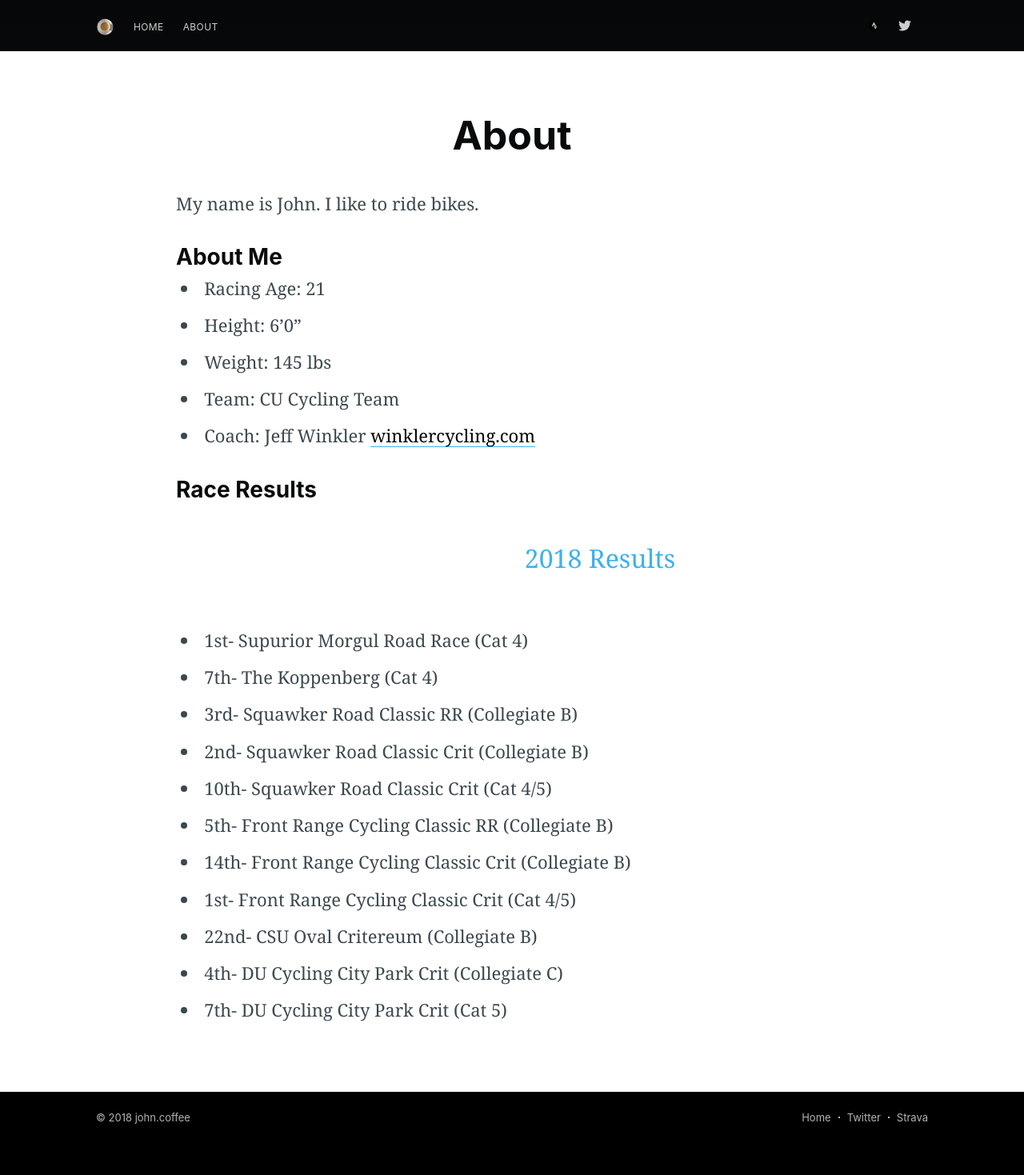
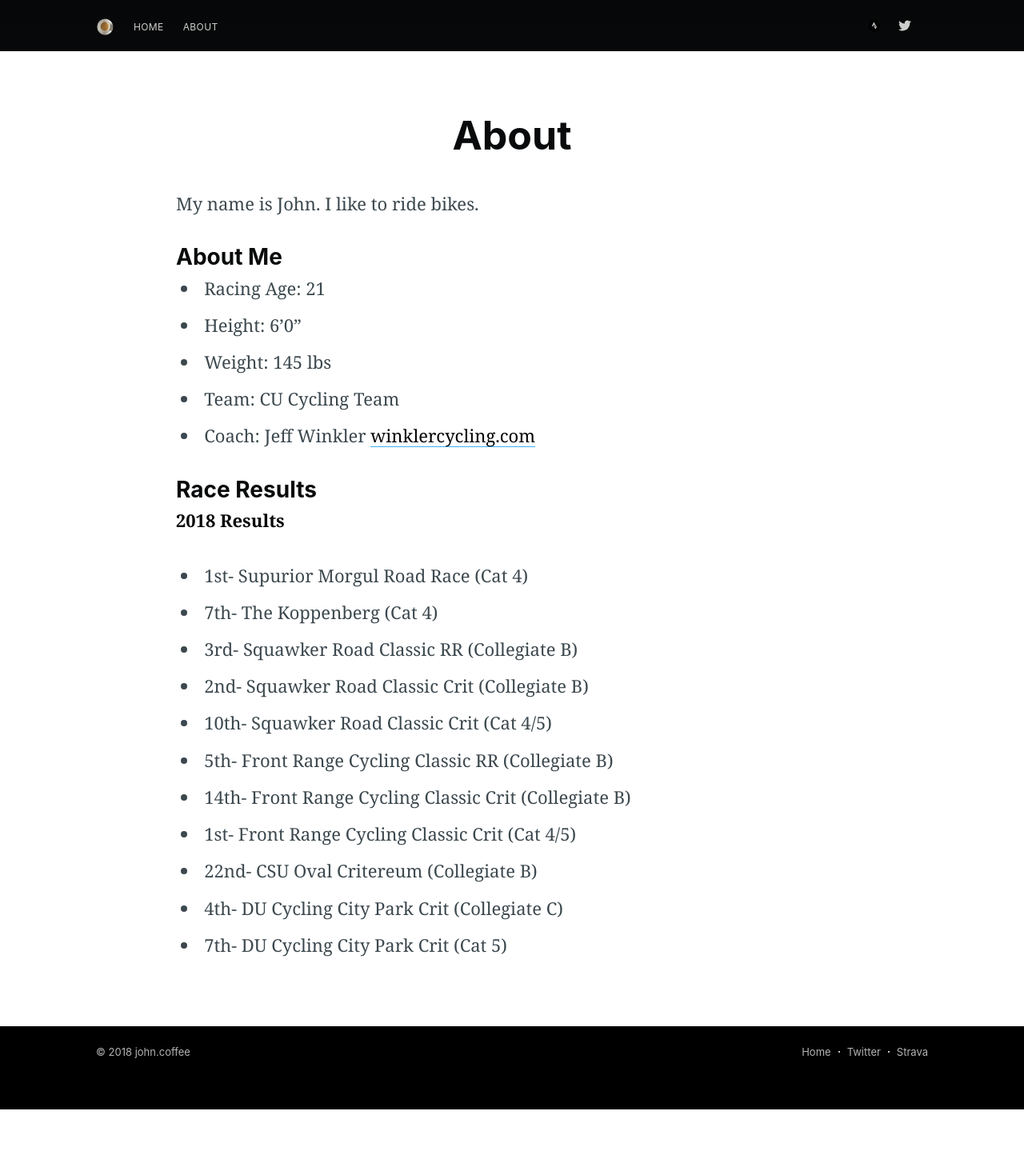
Before and after one commit to johnkeller101/johnkeller101.github.com, a Jekyll site: the page built from about/index.md, in a window 1280 px wide. Shown: the whole page at 80% size. Built offline with Jekyll 4.4.1, drawn with Linux system fonts in a browser that asks for light colours; nearby versions of some CDN libraries; comment, search, counter and statistics services are not loaded; after the commit the page ends 1387 px from its top, so only the background shows below that.

Commit message:
2018.06.01-08.56.04

```diff
--- a/about/index.md
+++ b/about/index.md
@@ -19,7 +19,7 @@ My name is John. I like to ride bikes.
 
 #### Race Results
 
-##### 2018 Results
+**2018 Results**
 - 1st- Supurior Morgul Road Race (Cat 4)
 - 7th- The Koppenberg (Cat 4)
 
```
